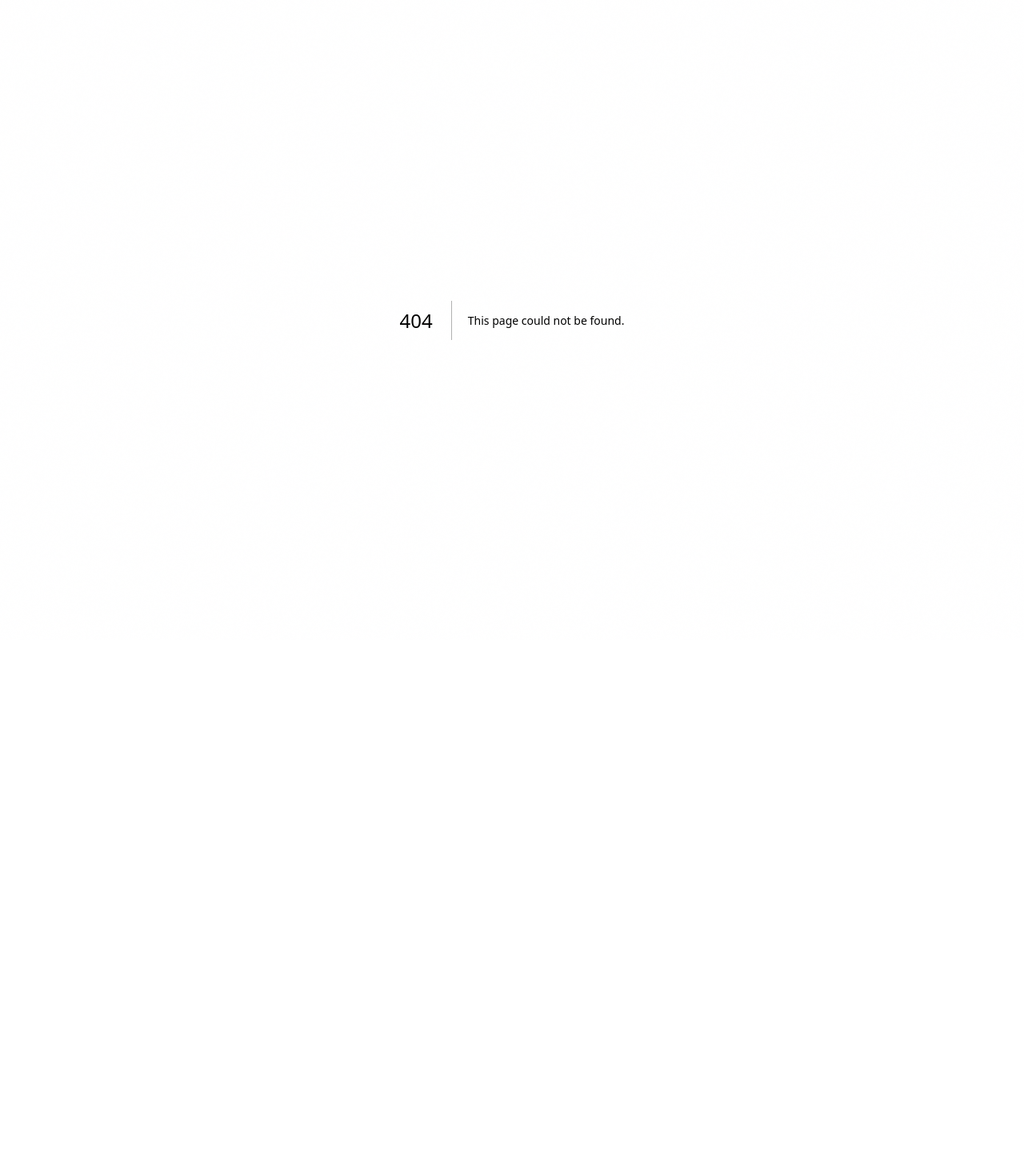
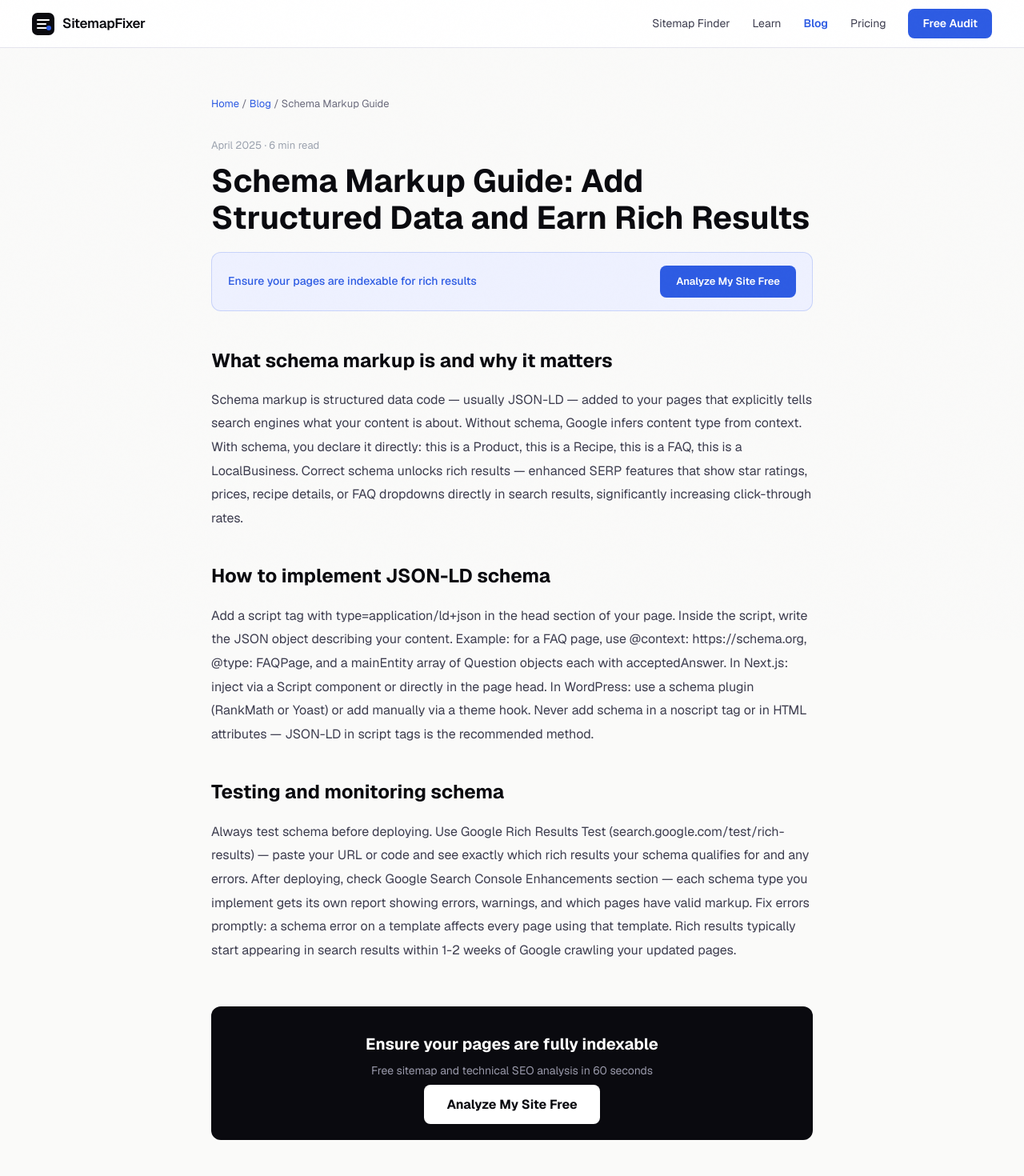
Before and after one commit to Watermelon-Coctail-Bar/sitemap-fixer, a Next.js app: page /blog/schema-markup-guide in a window 1280 px wide. Before the commit this address had no page. Shown: the top 1470 px of the page at 80% size. Before the commit the page ends 800 px from the top, so only its background shows below. Built offline with nearby package versions, Linux system fonts and the light colour scheme.

Commit message:
Create page.tsx

```diff
--- /dev/null
+++ b/src/app/blog/schema-markup-guide/page.tsx
@@ -0,0 +1,41 @@
+import type { Metadata } from 'next';
+export const metadata: Metadata = {
+  title: 'Schema Markup Guide: How to Add Structured Data to Your Website | SitemapFixer',
+  description: "Schema markup helps Google understand your content and generate rich results. Here is how to add schema to your site, which types to prioritize, and how to validate it.",
+  alternates: { canonical: 'https://sitemapfixer.com/blog/schema-markup-guide' },
+};
+const sections = [
+  { t: "What schema markup is and why it matters", d: "Schema markup is structured data code — usually JSON-LD — added to your pages that explicitly tells search engines what your content is about. Without schema, Google infers content type from context. With schema, you declare it directly: this is a Product, this is a Recipe, this is a FAQ, this is a LocalBusiness. Correct schema unlocks rich results — enhanced SERP features that show star ratings, prices, recipe details, or FAQ dropdowns directly in search results, significantly increasing click-through rates." },
+  { t: "How to implement JSON-LD schema", d: "Add a script tag with type=application/ld+json in the head section of your page. Inside the script, write the JSON object describing your content. Example: for a FAQ page, use @context: https://schema.org, @type: FAQPage, and a mainEntity array of Question objects each with acceptedAnswer. In Next.js: inject via a Script component or directly in the page head. In WordPress: use a schema plugin (RankMath or Yoast) or add manually via a theme hook. Never add schema in a noscript tag or in HTML attributes — JSON-LD in script tags is the recommended method." },
+  { t: "Testing and monitoring schema", d: "Always test schema before deploying. Use Google Rich Results Test (search.google.com/test/rich-results) — paste your URL or code and see exactly which rich results your schema qualifies for and any errors. After deploying, check Google Search Console Enhancements section — each schema type you implement gets its own report showing errors, warnings, and which pages have valid markup. Fix errors promptly: a schema error on a template affects every page using that template. Rich results typically start appearing in search results within 1-2 weeks of Google crawling your updated pages." },
+];
+export default function Page() {
+  return (
+    <article style={{ maxWidth: 800, margin: '0 auto', padding: '60px 24px' }}>
+      <nav style={{ fontSize: 13, color: '#6b6b7d', marginBottom: 32 }}>
+        <a href="/" style={{ color: '#2d5be3', textDecoration: 'none' }}>Home</a>{' / '}
+        <a href="/blog" style={{ color: '#2d5be3', textDecoration: 'none' }}>Blog</a>{' / '}
+        <span>Schema Markup Guide</span>
+      </nav>
+      <div style={{ fontSize: 13, color: '#9ca3af', marginBottom: 12 }}>April 2025 · 6 min read</div>
+      <h1 style={{ fontSize: 40, fontWeight: 700, color: '#0a0a0f', marginBottom: 20, lineHeight: 1.15 }}>Schema Markup Guide: Add Structured Data and Earn Rich Results</h1>
+      <div style={{ background: '#eef1ff', border: '1px solid rgba(45,91,227,0.2)', borderRadius: 12, padding: '16px 20px', marginBottom: 40, display: 'flex', alignItems: 'center', justifyContent: 'space-between', gap: 16 }}>
+        <span style={{ fontSize: 14, color: '#2d5be3', fontWeight: 500 }}>Ensure your pages are indexable for rich results</span>
+        <a href="/" style={{ background: '#2d5be3', color: 'white', padding: '10px 20px', borderRadius: 8, textDecoration: 'none', fontWeight: 600, fontSize: 13 }}>Analyze My Site Free</a>
+      </div>
+      <div style={{ fontSize: 16, color: '#3d3d4f', lineHeight: 1.85 }}>
+        {sections.map(({ t, d }) => (
+          <div key={t} style={{ marginBottom: 36 }}>
+            <h2 style={{ fontSize: 24, fontWeight: 700, color: '#0a0a0f', marginBottom: 12 }}>{t}</h2>
+            <p style={{ margin: 0 }}>{d}</p>
+          </div>
+        ))}
+      </div>
+      <div style={{ background: '#0a0a0f', borderRadius: 12, padding: '32px', textAlign: 'center', marginTop: 56 }}>
+        <div style={{ fontSize: 20, fontWeight: 700, color: 'white', marginBottom: 8 }}>Ensure your pages are fully indexable</div>
+        <div style={{ color: '#9999aa', marginBottom: 20, fontSize: 14 }}>Free sitemap and technical SEO analysis in 60 seconds</div>
+        <a href="/" style={{ background: 'white', color: '#0a0a0f', padding: '14px 28px', borderRadius: 8, textDecoration: 'none', fontWeight: 700 }}>Analyze My Site Free</a>
+      </div>
+    </article>
+  );
+}
```
